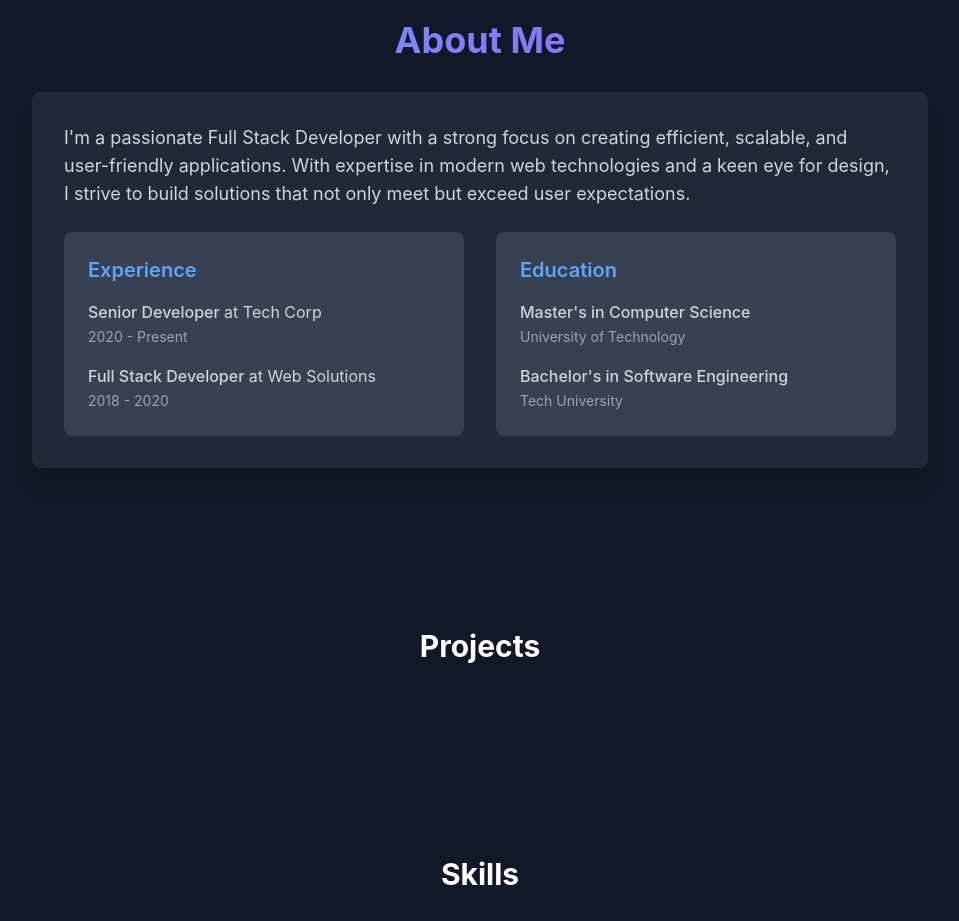
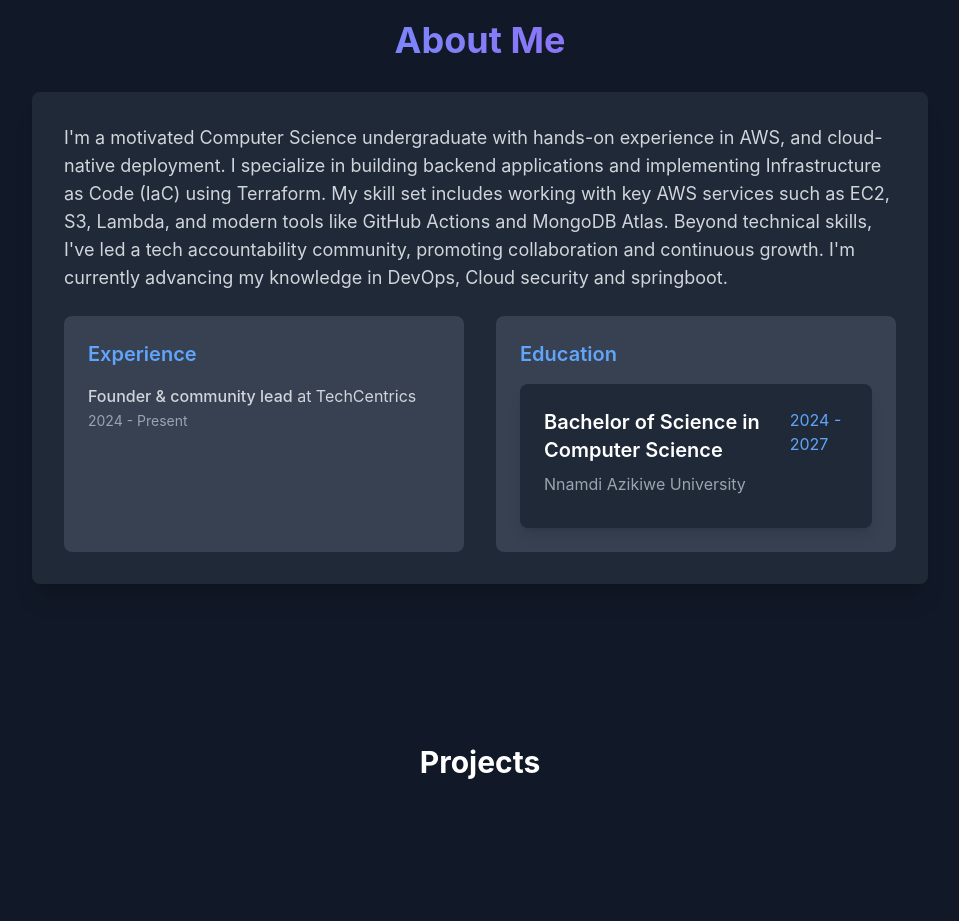
Before and after one commit to Ofor-David/portfolio-website, a React (Vite) app: page / in a window 1280 px wide. Shown: the part 860-1781 px from the top of the page, without its empty margins (160-1119 px from the left). Built offline with nearby package versions, Linux system fonts and the light colour scheme.

Commit message:
done about section

```diff
--- a/src/components/About.tsx
+++ b/src/components/About.tsx
@@ -28,6 +28,15 @@ const About = () => {
     },
   };
 
+  const education = [
+    {
+      degree: 'Bachelor of Science in Computer Science',
+      school: 'Nnamdi Azikiwe University',
+      date: '2024 - 2027',
+    },
+
+  ];
+
   return (
     <section id="about" className="py-20 bg-gray-900">
       <div className="container mx-auto px-4 sm:px-6 lg:px-8">
@@ -50,10 +59,11 @@ const About = () => {
             className="bg-gray-800 rounded-lg p-8 shadow-xl"
           >
             <p className="text-gray-300 text-lg mb-6">
-              I'm a passionate Full Stack Developer with a strong focus on creating
-              efficient, scalable, and user-friendly applications. With expertise in
-              modern web technologies and a keen eye for design, I strive to build
-              solutions that not only meet but exceed user expectations.
+            I'm a motivated Computer Science undergraduate with hands-on experience in AWS, and cloud-native deployment. I specialize in building backend applications and implementing Infrastructure as Code (IaC) using Terraform.
+
+            My skill set includes working with key AWS services such as EC2, S3, Lambda, and modern tools like GitHub Actions and MongoDB Atlas. Beyond technical skills, I've led a tech accountability community, promoting collaboration and continuous growth.
+
+            I'm currently advancing my knowledge in DevOps, Cloud security and springboot.
             </p>
 
             <div className="grid grid-cols-1 md:grid-cols-2 gap-8">
@@ -66,15 +76,15 @@ const About = () => {
                 </h3>
                 <ul className="space-y-4">
                   <li className="text-gray-300">
-                    <span className="font-medium">Senior Developer</span> at Tech Corp
+                    <span className="font-medium">Founder & community lead</span> at TechCentrics
                     <br />
-                    <span className="text-sm text-gray-400">2020 - Present</span>
+                    <span className="text-sm text-gray-400">2024 - Present</span>
                   </li>
-                  <li className="text-gray-300">
+                  {/* <li className="text-gray-300">
                     <span className="font-medium">Full Stack Developer</span> at Web Solutions
                     <br />
                     <span className="text-sm text-gray-400">2018 - 2020</span>
-                  </li>
+                  </li> */}
                 </ul>
               </motion.div>
 
@@ -85,18 +95,22 @@ const About = () => {
                 <h3 className="text-xl font-semibold mb-4 text-blue-400">
                   Education
                 </h3>
-                <ul className="space-y-4">
-                  <li className="text-gray-300">
-                    <span className="font-medium">Master's in Computer Science</span>
-                    <br />
-                    <span className="text-sm text-gray-400">University of Technology</span>
-                  </li>
-                  <li className="text-gray-300">
-                    <span className="font-medium">Bachelor's in Software Engineering</span>
-                    <br />
-                    <span className="text-sm text-gray-400">Tech University</span>
-                  </li>
-                </ul>
+                <div className="space-y-8">
+                  {education.map((edu, index) => (
+                    <motion.div
+                      key={index}
+                      variants={itemVariants}
+                      className="bg-gray-800 rounded-lg p-6 shadow-lg"
+                    >
+                      <div className="flex justify-between items-start mb-2">
+                        <h4 className="text-xl font-semibold text-white">{edu.degree}</h4>
+                        <span className="text-blue-400">{edu.date}</span>
+                      </div>
+                      <p className="text-gray-400 mb-2">{edu.school}</p>
+
+                    </motion.div>
+                  ))}
+                </div>
               </motion.div>
             </div>
           </motion.div>
```
